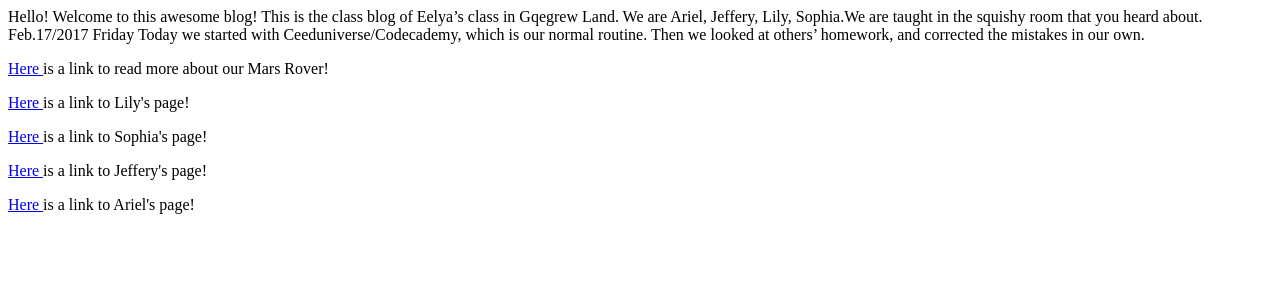
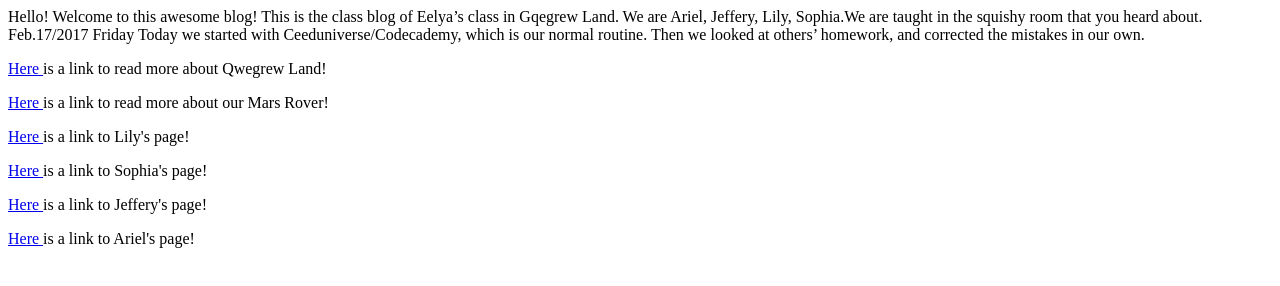
Before and after one commit to IlyaMeer/hello-world, a plain HTML site: page index.html in a window 1280 px wide. Drawn offline with Linux system fonts and the light colour scheme.

Commit message:
Update index.html

```diff
--- a/index.html
+++ b/index.html
@@ -5,8 +5,8 @@
 <head3>Feb.17/2017 Friday</head3>
 <p1>Today we started with Ceeduniverse/Codecademy, which is our normal routine. Then we looked at others’ homework, and corrected the mistakes in our own.</p1>
 
+  <p> <a href="Intro.html"> Here </a> is a link to read more about Qwegrew Land! </p>
   <p> <a href="Mars_Rover_Stuff.html"> Here </a> is a link to read more about our Mars Rover! </p>
-
   <p> <a href="Lily.html"> Here </a> is a link to Lily's page! </p>
   <p> <a href="Sophia.html"> Here </a> is a link to Sophia's page! </p>
   <p> <a href="Jeffery.html"> Here </a> is a link to Jeffery's page! </p>
```
